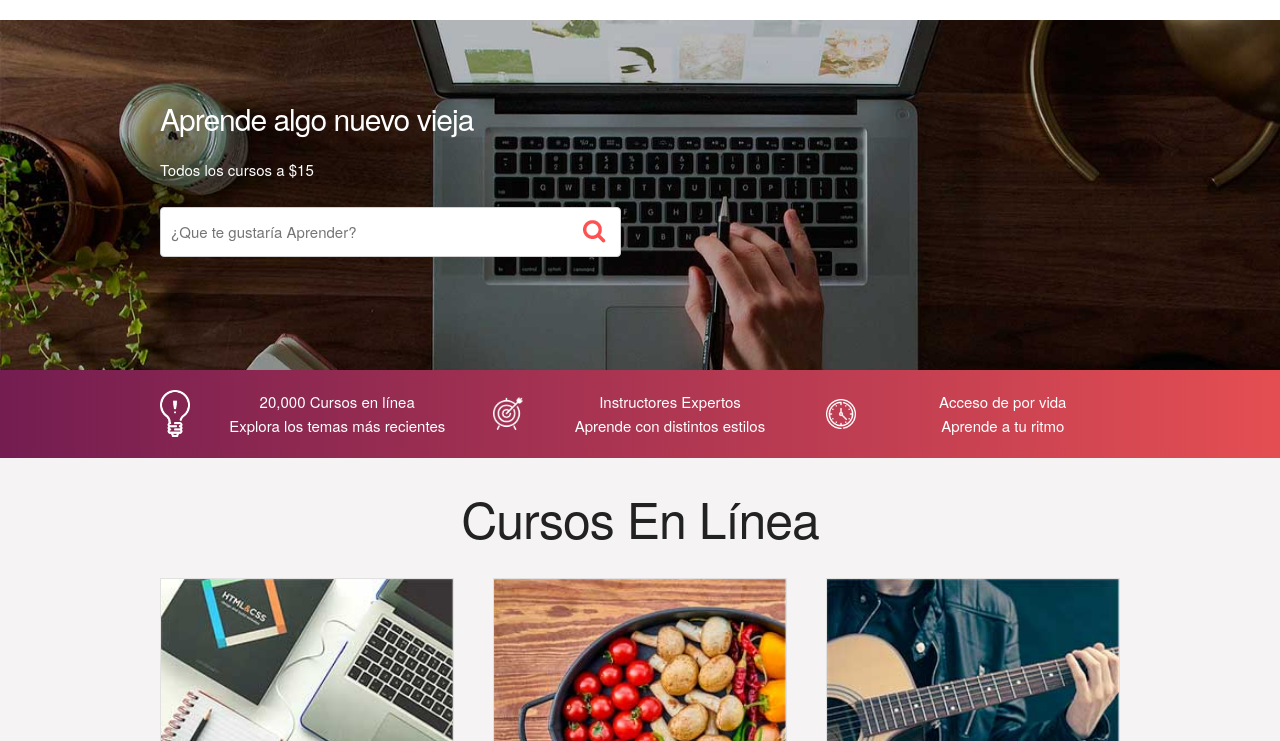
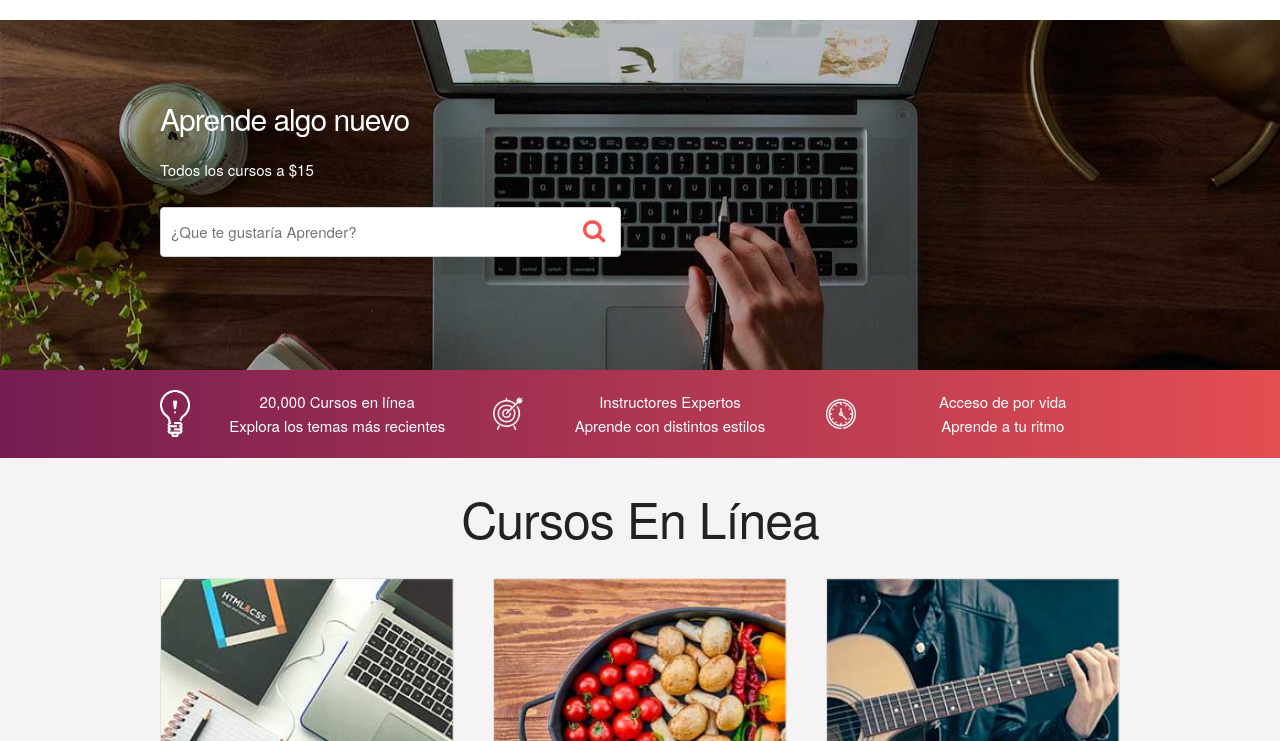
Before and after one commit to GManuelRequena/GManuelRequena.github.io, a plain HTML site: page index.html in a window 1280 px wide. Shown: the part 59-800 px from the top of the page. Drawn offline with Linux system fonts and the light colour scheme.

Commit message:
Update index.html

```diff
--- a/index.html
+++ b/index.html
@@ -50,7 +50,7 @@
             <div class="row">
                     <div class="six columns">
                         <div class="contenido-hero">
-                                <h2>Aprende algo nuevo vieja</h2>
+                                <h2>Aprende algo nuevo</h2>
                                 <p>Todos los cursos a $15</p>
                                 <form action="#" id="busqueda" method="post" class="formulario">
                                     <input class="u-full-width" type="text" placeholder="¿Que te gustaría Aprender?" id="buscador">
```
